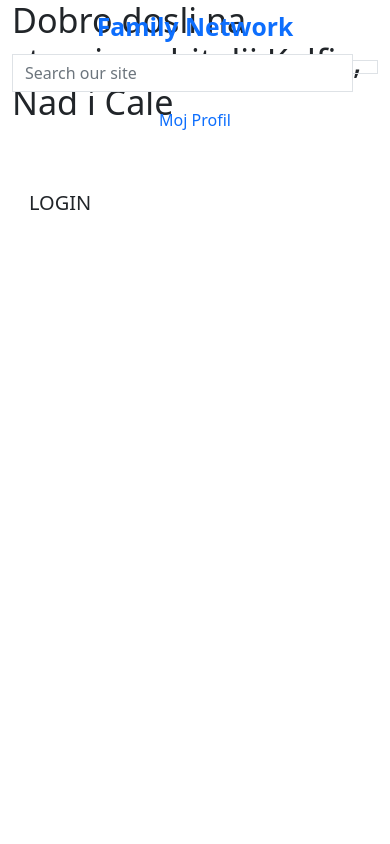
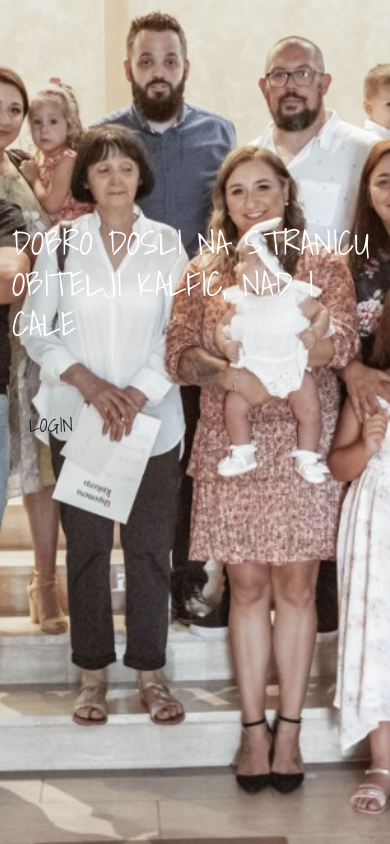
Before and after one commit to onadj/familynetwork, a Django app: page / in a window 390 px wide. Run offline with Django 3.2, Linux system fonts and the light colour scheme; some libraries are stand-ins or nearby versions.

Commit message:
added static settings, urls...

```diff
--- a/familynetwork/settings.py
+++ b/familynetwork/settings.py
@@ -147,6 +147,10 @@ USE_TZ = True
 # https://docs.djangoproject.com/en/3.2/howto/static-files/
 
 STATIC_URL = '/static/'
+STATICFILES_DIRS = (os.path.join(BASE_DIR, 'static'),)
+
+MEDIA_URL = '/media/'
+MEDIA_ROOT = os.path.join(BASE_DIR, 'media')
 
 # Default primary key field type
 # https://docs.djangoproject.com/en/3.2/ref/settings/#default-auto-field
--- a/familynetwork/urls.py
+++ b/familynetwork/urls.py
@@ -15,9 +15,11 @@ Including another URLconf
 """
 from django.contrib import admin
 from django.urls import path, include
+from django.conf import settings
+from django.conf.urls.static import static
 
 urlpatterns = [
     path('admin/', admin.site.urls),
     path('accounts/', include('allauth.urls')),
     path('', include('home.urls')),
-]
+] + static(settings.MEDIA_URL, document_root=settings.MEDIA_ROOT)
--- a/home/templates/home/index.html
+++ b/home/templates/home/index.html
@@ -13,7 +13,7 @@
 <div class="container h-100">
     <div class="row h-100">
         <div class="co-7 col-md-6 my-auto">
-            <h1 class="display-4 logo-font text-black">Dobro dosli na stranicu obitelji Kalfic, Nad i Cale</h1>
+            <h1 class="display-4 logo-font text-white">Dobro dosli na stranicu obitelji Kalfic, Nad i Cale</h1>
             <div class="my-5">
                 <h4>
                     <a href="" class=" btn btn-lg rounded-0 text-uppercase py-3">Login</a>
--- /dev/null
+++ b/static/css/base.css
@@ -0,0 +1,339 @@
+html {
+    height: 100%;
+}
+
+body {
+    background: url('/media/home.jpg') no-repeat center center fixed;
+    background-size: cover;
+    height: calc(100vh - 164px);
+    color: #555;
+    font-family: 'Shadows Into Light', cursive;
+}
+
+html {
+    height: 100%;
+}
+
+
+/* from Bulma */
+.icon {
+    align-items: center;
+    display: inline-flex;
+    justify-content: center;
+    height: 1.5rem;
+    width: 1.5rem;
+}
+
+.logo-font {
+    text-transform: uppercase;
+}
+
+.main-logo-link {
+    width: fit-content;
+}
+
+.shop-now-button {
+    background: black;
+    color: white;
+    min-width: 260px;
+}
+
+.btn-black {
+    background: black;
+    color: white;
+}
+
+.btn-outline-black {
+    background: white;
+    color: black !important;
+    /* use important to override link colors for <a> elements */
+    border: 1px solid black;
+}
+
+.btn-outline-black:hover,
+.btn-outline-black:active,
+.btn-outline-black:focus {
+    background: black;
+    color: white !important;
+}
+
+.shop-now-button:hover,
+.shop-now-button:active,
+.shop-now-button:focus,
+.btn-black:hover,
+.btn-black:active,
+.btn-black:focus {
+    background: #222;
+    color: white;
+}
+
+.text-black {
+    color: #000 !important;
+}
+
+.border-black {
+    border: 1px solid black !important;
+}
+
+.bg-black {
+    background: #000 !important;
+}
+
+.overlay {
+    height: 100%;
+    width: 100%;
+    top: 0;
+    left: 0;
+    position: fixed;
+    background: white;
+    z-index: -1;
+}
+
+a.category-badge>span.badge:hover {
+    background: #212529 !important;
+    color: #fff !important;
+}
+
+.btt-button {
+    height: 42px;
+    width: 42px;
+    position: fixed;
+    bottom: 10px;
+    right: 10px;
+}
+
+.btt-link,
+.update-link,
+.remove-item {
+    cursor: pointer;
+}
+
+input[name='q']::placeholder {
+    color: #aab7c4;
+}
+
+/* ------------------------------- bootstrap toasts */
+
+.message-container {
+    position: fixed;
+    top: 72px;
+    right: 15px;
+    z-index: 99999999999;
+}
+
+.custom-toast {
+    overflow: visible;
+}
+
+.toast-capper {
+    height: 2px;
+}
+
+/* from CSS-tricks.com: https://css-tricks.com/snippets/css/css-triangle/ */
+.arrow-up {
+    width: 0;
+    height: 0;
+    border-left: 4px solid transparent;
+    border-right: 4px solid transparent;
+    border-bottom: 10px solid black;
+    position: absolute;
+    top: -10px;
+    right: 36px;
+}
+
+/* Convenience classes - colors copied from Bootstrap */
+.arrow-primary {
+    border-bottom-color: #007bff !important;
+}
+
+.arrow-secondary {
+    border-bottom-color: #6c757d !important;
+}
+
+.arrow-success {
+    border-bottom-color: #28a745 !important;
+}
+
+.arrow-danger {
+    border-bottom-color: #dc3545 !important;
+}
+
+.arrow-warning {
+    border-bottom-color: #ffc107 !important;
+}
+
+.arrow-info {
+    border-bottom-color: #17a2b8 !important;
+}
+
+.arrow-light {
+    border-bottom-color: #f8f9fa !important;
+}
+
+.arrow-dark {
+    border-bottom-color: #343a40 !important;
+}
+
+.bag-notification-wrapper {
+    height: 100px;
+    overflow-x: hidden;
+    overflow-y: auto;
+}
+
+/* -------------------------------- Media Queries */
+
+/* Slightly larger container on xl screens */
+@media (min-width: 1200px) {
+    .container {
+        max-width: 80%;
+    }
+}
+
+/* Allauth form formatting */
+
+.allauth-form-inner-content p {
+    margin-top: 1.5rem;
+    /* mt-4 */
+    color: #6c757d;
+    /* text-secondary */
+}
+
+.allauth-form-inner-content input {
+    border-color: #000;
+    border-radius: 0;
+}
+
+.allauth-form-inner-content label:not([for='id_remember']) {
+    display: none;
+}
+
+.allauth-form-inner-content input::placeholder {
+    color: #aab7c4;
+}
+
+.allauth-form-inner-content button,
+.allauth-form-inner-content input[type='submit'] {
+    /* btn */
+    display: inline-block;
+    font-weight: 400;
+    color: #fff;
+    text-align: center;
+    vertical-align: middle;
+    -webkit-user-select: none;
+    -moz-user-select: none;
+    -ms-user-select: none;
+    user-select: none;
+    background-color: #000;
+    border: 1px solid #000;
+    padding: .375rem .75rem;
+    font-size: 1rem;
+    line-height: 1.5;
+    border-radius: 0;
+
+    /* standard bootstrap btn transitions */
+    transition: color .15s ease-in-out, background-color .15s ease-in-out, border-color .15s ease-in-out, box-shadow .15s ease-in-out;
+}
+
+.allauth-form-inner-content button:hover,
+.allauth-form-inner-content input[type='submit']:hover {
+    color: #fff;
+    background-color: #222;
+    border-color: #222;
+}
+
+.allauth-form-inner-content a {
+    color: #17a2b8;
+    /* text-info */
+}
+
+/* Product Form */
+
+.btn-file {
+    position: relative;
+    overflow: hidden;
+}
+
+.btn-file input[type="file"] {
+    position: absolute;
+    top: 0;
+    right: 0;
+    min-width: 100%;
+    min-height: 100%;
+    opacity: 0;
+    cursor: pointer;
+}
+
+.custom-checkbox .custom-control-label::before {
+    border-radius: 0;
+    border-color: #dc3545;
+}
+
+.custom-checkbox .custom-control-input:checked~.custom-control-label::before {
+    background-color: #dc3545;
+    border-color: #dc3545;
+    border-radius: 0;
+}
+
+
+/* fixed top navbar only on medium and up */
+@media (min-width: 992px) {
+    .fixed-top-desktop-only {
+        position: fixed;
+        top: 0;
+        right: 0;
+        left: 0;
+        z-index: 1030;
+    }
+
+    .header-container {
+        padding-top: 164px;
+    }
+}
+
+/* pad the top a bit when navbar is collapsed on mobile */
+@media (max-width: 991px) {
+    .header-container {
+        padding-top: 116px;
+    }
+
+    body {
+        height: calc(100vh - 116px);
+    }
+
+    .display-4.logo-font.text-black {
+        font-size: 2rem;
+    }
+
+    .nav-link {
+        padding: 0.15rem;
+    }
+
+    .nav-link i.fa-lg {
+        font-size: 1rem;
+    }
+
+    .navbar-toggler {
+        padding: .6rem .6rem;
+        font-size: 1rem;
+    }
+
+    #delivery-banner h4 {
+        font-size: .9rem;
+    }
+
+    .btn.btn-outline-black.rounded-0,
+    .btn.btn-black.rounded-0 {
+        padding: .375rem .375rem;
+    }
+
+    .btn.btn-outline-black.rounded-0.btn-lg,
+    .btn.btn-black.rounded-0.btn-lg {
+        padding: .375rem .375rem;
+        font-size: .75rem;
+    }
+
+    .increment-qty,
+    .decrement-qty {
+        padding: .25rem .5rem !important;
+    }
+}
--- a/templates/base.html
+++ b/templates/base.html
@@ -15,12 +15,19 @@
     {% block corecss %}
     <link href="https://cdn.jsdelivr.net/npm/bootstrap@5.0.2/dist/css/bootstrap.min.css" rel="stylesheet"
         integrity="sha384-EVSTQN3/azprG1Anm3QDgpJLIm9Nao0Yz1ztcQTwFspd3yD65VohhpuuCOmLASjC" crossorigin="anonymous">
+
+        <link rel="preconnect" href="https://fonts.googleapis.com">
+<link rel="preconnect" href="https://fonts.gstatic.com" crossorigin>
+<link href="https://fonts.googleapis.com/css2?family=Shadows+Into+Light&display=swap" rel="stylesheet">
+
+<link rel="stylesheet" href="{% static 'css/base.css' %}">
     {% endblock %}
 
     {% block extra_css %}
     {% endblock %}
 
     {% block corejs %}
+    <script src="https://kit.fontawesome.com/eb76bd5910.js" crossorigin="anonymous"></script>
     <script src="https://cdn.jsdelivr.net/npm/bootstrap@5.0.2/dist/js/bootstrap.bundle.min.js"
         integrity="sha384-MrcW6ZMFYlzcLA8Nl+NtUVF0sA7MsXsP1UyJoMp4YLEuNSfAP+JcXn/tWtIaxVXM" crossorigin="anonymous">
     </script>
@@ -30,6 +37,7 @@
     <script src="https://cdn.jsdelivr.net/npm/bootstrap@5.0.2/dist/js/bootstrap.min.js"
         integrity="sha384-cVKIPhGWiC2Al4u+LWgxfKTRIcfu0JTxR+EQDz/bgldoEyl4H0zUF0QKbrJ0EcQF" crossorigin="anonymous">
     </script>
+
     {% endblock %}
 
     {% block extra_js %}
@@ -41,7 +49,7 @@
 
 <body>
     <header class="container-fluid fixed-top">
-        <div class="row">
+        <div id="topnav" class="row bg-white pt-lg-2 d-none d-lg-flex">
             <div class="col-12 col-lg-4 my-auto py-1 py-lg-0 text-center text-lg-left">
                 <a href="{% url 'home' %}" class="nav-link main-logo-link">
                     <h2 class="logo-font text-black my-0"><strong>Family Network</strong></h2>
@@ -79,9 +87,9 @@
                             <div class="dropdown-menu border-0" aria-labelledby="user-options">
                                 {% if request.user.is_authenticated %}
                                 {% if request.user.is_superuser %}
-                                <a href="{% url 'add_product' %}" class="dropdown-item">Admin Ovlasti</a>
+                                <a href="" class="dropdown-item">Admin Ovlasti</a>
                                 {% endif %}
-                                <a href="{% url 'profile' %}" class="dropdown-item">My Profile</a>
+                                <a href="" class="dropdown-item">My Profile</a>
                                 <a href="{% url 'account_logout' %}" class="dropdown-item">Logout</a>
                                 {% else %}
                                 <a href="{% url 'account_signup' %}" class="dropdown-item">Register</a>
```
Also changed, not shown: media/home.jpg (added).
